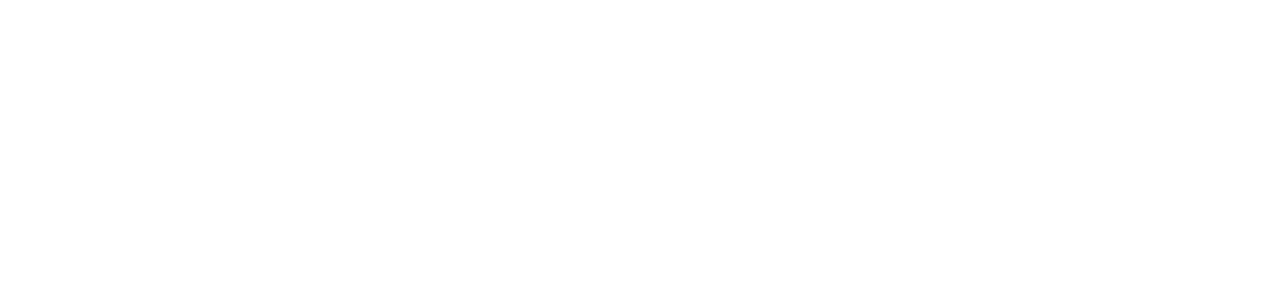
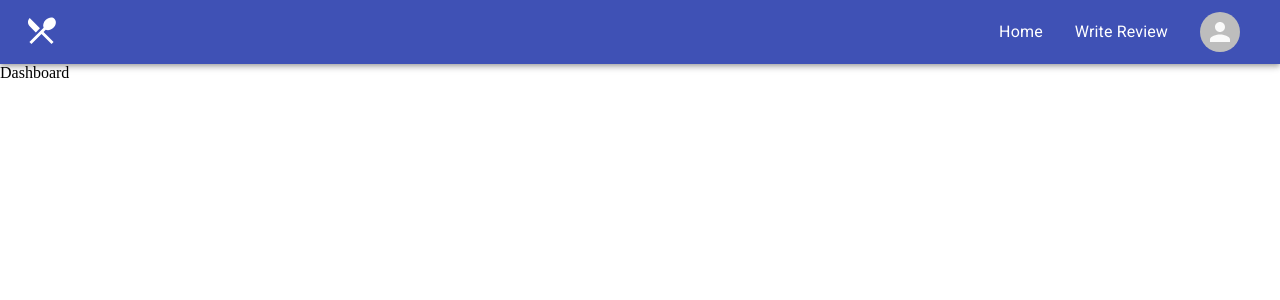
Before and after one commit to Jblanch94/restaurant-reviewy, a React (Create React App) app in the folder client/: page /user/dashboard in a window 1280 px wide. Shown: the top 300 px of the page. Built offline with nearby package versions, Linux system fonts and the light colour scheme.

Commit message:
Started a basic navbar.

```diff
--- /dev/null
+++ b/client/src/App/App.css
@@ -0,0 +1,5 @@
+* {
+  padding: 0;
+  margin: 0;
+  box-sizing: border-box;
+}
--- a/client/src/App/App.js
+++ b/client/src/App/App.js
@@ -3,11 +3,18 @@
 
 import Register from "Register/Register";
 import Login from "Login/Login";
+import Navbar from "Navbar/Navbar";
+import Dashboard from "Dashboard/Dashboard";
+import "App/App.css";
 
 const App = (props) => {
   return (
     <Router>
+      <Navbar auth={{ isAuthenticated: false }} />
       <Switch>
+        <Route path='/user/dashboard' exact>
+          <Dashboard />
+        </Route>
         <Route path='/user/register' exact>
           <Register />
         </Route>
--- /dev/null
+++ b/client/src/Dashboard/Dashboard.js
@@ -0,0 +1,8 @@
+import React from "react";
+
+const Dashboard = () => {
+  console.log("At the dashboard");
+  return <div>Dashboard</div>;
+};
+
+export default Dashboard;
--- /dev/null
+++ b/client/src/Navbar/Navbar.js
@@ -0,0 +1,82 @@
+import React from "react";
+import { Link } from "react-router-dom";
+import RestaurantMenuSharpIcon from "@material-ui/icons/RestaurantMenuSharp";
+import { Typography } from "@material-ui/core";
+import { AppBar } from "@material-ui/core";
+import { Toolbar } from "@material-ui/core";
+import { Box } from "@material-ui/core";
+import { Avatar } from "@material-ui/core";
+import { makeStyles } from "@material-ui/core/styles";
+
+const useStyles = makeStyles((theme) => ({
+  root: {
+    flexGrow: 1,
+  },
+  iconLink: {
+    marginRight: theme.spacing(2),
+    color: "#fff",
+  },
+  home: {
+    display: "flex",
+    flexGrow: 1,
+    justifyContent: "flex-end",
+    marginRight: theme.spacing(2),
+    color: "#fff",
+  },
+  writeReview: {
+    marginRight: theme.spacing(2),
+  },
+  profile: {
+    marginRight: theme.spacing(2),
+  },
+  link: {
+    textDecoration: "none",
+  },
+}));
+
+//TODO: NEED TO IMPLEMENT LOGIC FOR WRITE REVIEW, AUTH AND PROFILE
+
+const Navbar = ({ auth }) => {
+  const classes = useStyles();
+  function renderLoggedInUser() {
+    return (
+      <Box clasName={classes.root}>
+        <AppBar position='static'>
+          <Toolbar>
+            <Link to='/user/dashboard' className={classes.iconLink}>
+              <RestaurantMenuSharpIcon fontSize='large' />
+            </Link>
+            <div className={classes.home}>
+              <Link to='/user/dashboard' className={classes.link}>
+                <Typography
+                  component='h3'
+                  align='center'
+                  className={classes.home}
+                >
+                  Home
+                </Typography>
+              </Link>
+            </div>
+            <div className={classes.writeReview}>
+              <Link className={classes.link}>
+                <Typography
+                  component='h3'
+                  align='center'
+                  className={classes.home}
+                >
+                  Write Review
+                </Typography>
+              </Link>
+            </div>
+            <div className={classes.profile}>
+              <Avatar></Avatar>
+            </div>
+          </Toolbar>
+        </AppBar>
+      </Box>
+    );
+  }
+  return <>{renderLoggedInUser()}</>;
+};
+
+export default Navbar;
```
